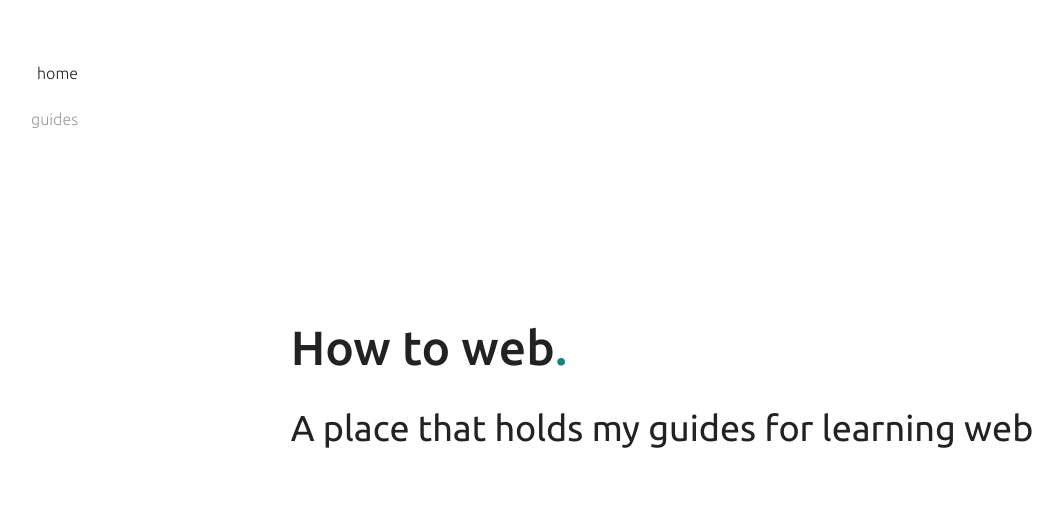
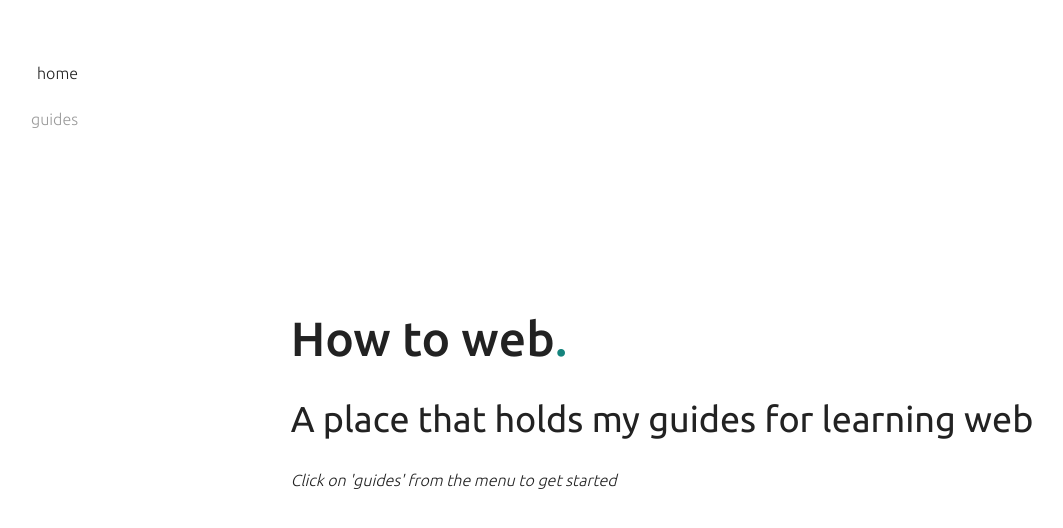
Before and after one commit to pslyman/howtoweb, a Next.js app: page / in a window 1280 px wide. Shown: the top 528 px of the page, without its empty margins (34-1097 px from the left). Built offline with nearby package versions, Linux system fonts and the light colour scheme.

Commit message:
sub-sub title to prompt clicking on guides

```diff
--- a/src/pages/index.tsx
+++ b/src/pages/index.tsx
@@ -17,6 +17,7 @@ export default function Index() {
           </h1>
           {/* <span className="handle">@nextjs-netlify-news</span> */}
           <h2>A place that holds my guides for learning web</h2>
+          <em>Click on 'guides' from the menu to get started</em>
           {/* <SocialList /> */}
         </div>
       </div>
```
